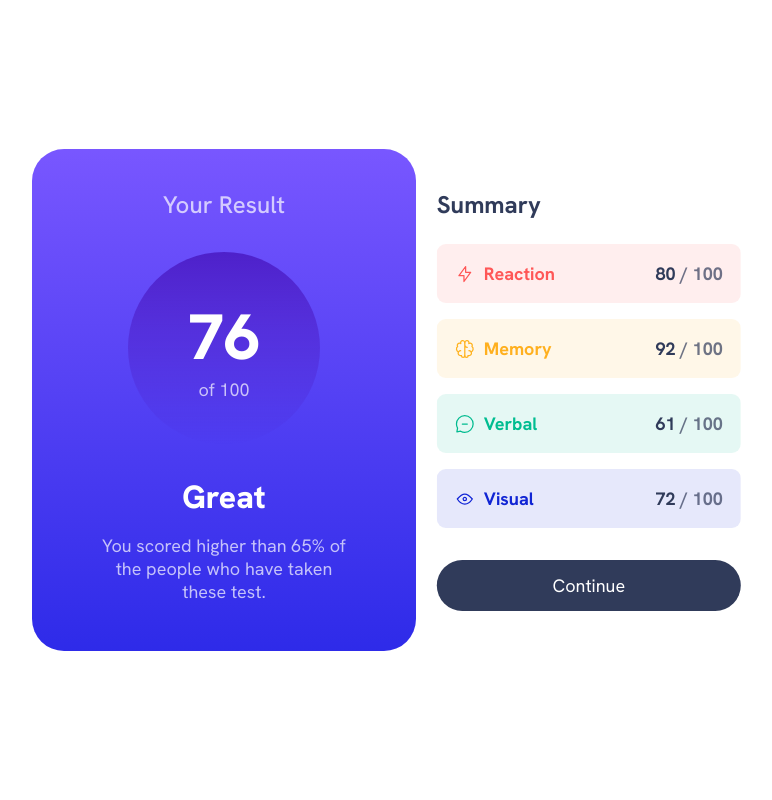
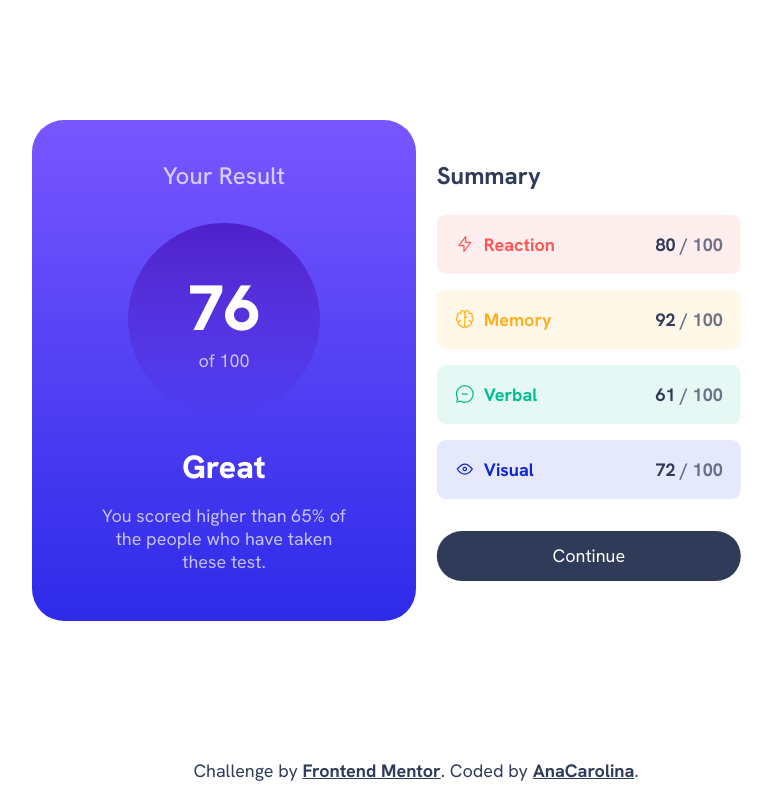
Before and after one commit to AnaCarol2001/ResultsSummaryComponent, a React (Vite) app: page / in a window 1280 px wide. Shown: the whole page, without its empty margins (224-996 px from the left). Built offline with nearby package versions, Linux system fonts and the light colour scheme.

Commit message:
feat: adds footer

```diff
--- a/src/App.jsx
+++ b/src/App.jsx
@@ -8,6 +8,19 @@
       <main>
         <ResultsSummary />
       </main>
+      <footer className="attribution">
+        <p>
+          Challenge by{" "}
+          <a href="https://www.frontendmentor.io?ref=challenge" target="_blank">
+            Frontend Mentor
+          </a>
+          . Coded by{" "}
+          <a href="https://www.frontendmentor.io/profile/AnaCarol2001">
+            AnaCarolina
+          </a>
+          .
+        </p>
+      </footer>
     </HeadingLevelContext.Provider>
   );
 }
--- a/src/styles.css
+++ b/src/styles.css
@@ -72,7 +72,7 @@
   margin: 0;
 }
 
-body {
+body #root {
   min-height: 100vh;
   font-family: var(--font-family);
   font-size: var(--fs-300);
@@ -80,9 +80,10 @@
 }
 
 @media screen and (min-width: 600px) {
-  body {
+  body #root {
     font-size: var(--fs-400);
     display: grid;
+    grid-template-rows: 1fr auto;
     place-items: center;
   }
 }
@@ -198,6 +199,18 @@
   color: var(--clr-primary-yellow);
 }
 
+/* Layout */
+
+.attribution {
+  text-align: center;
+  padding: 1em;
+}
+
+.attribution a {
+  font-weight: var(--fw-bold);
+  color: var(--clr-hsl-secondary-royalBlue);
+}
+
 /* Animations */
 
 @keyframes fadeIn {
```
